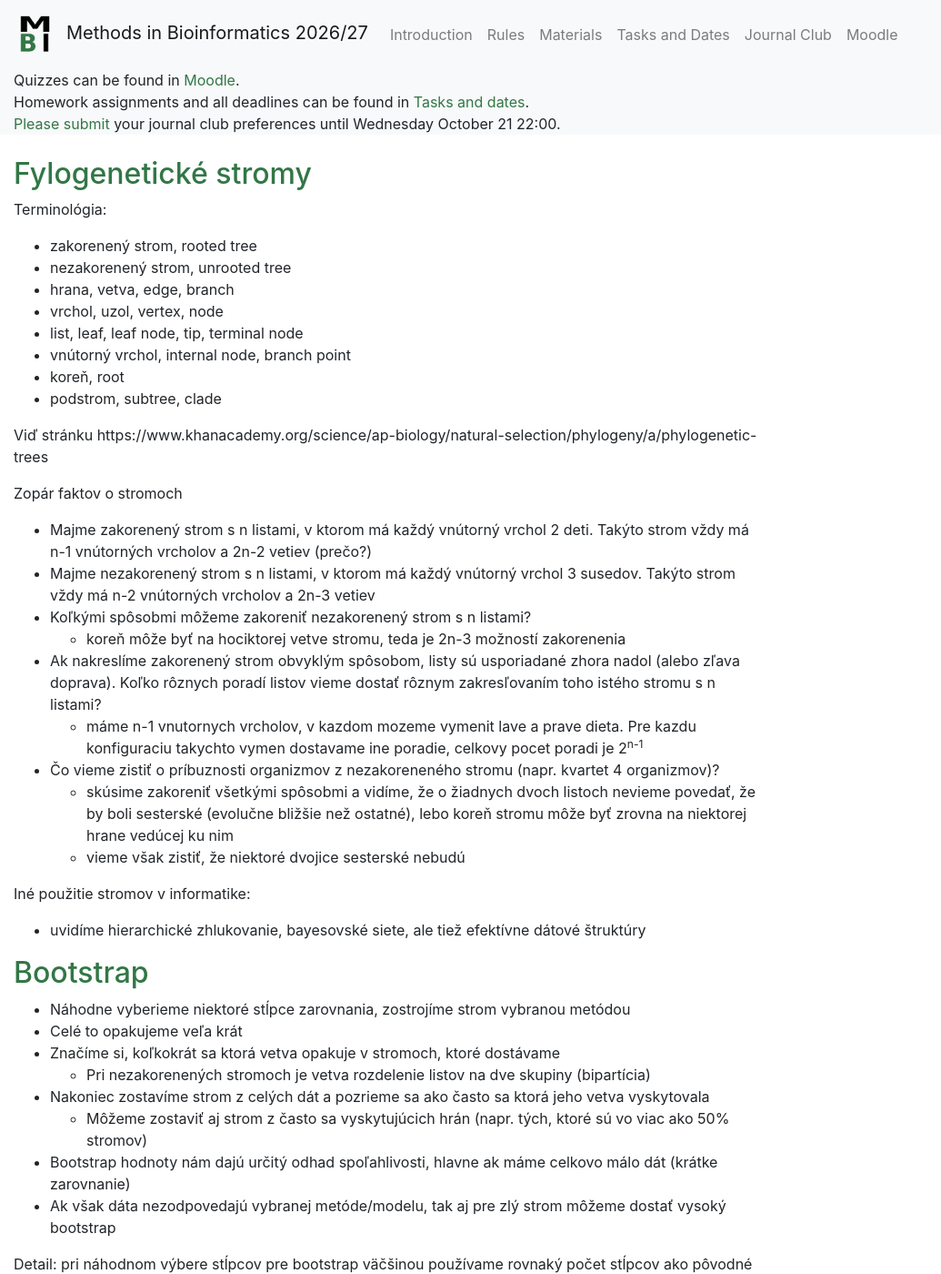
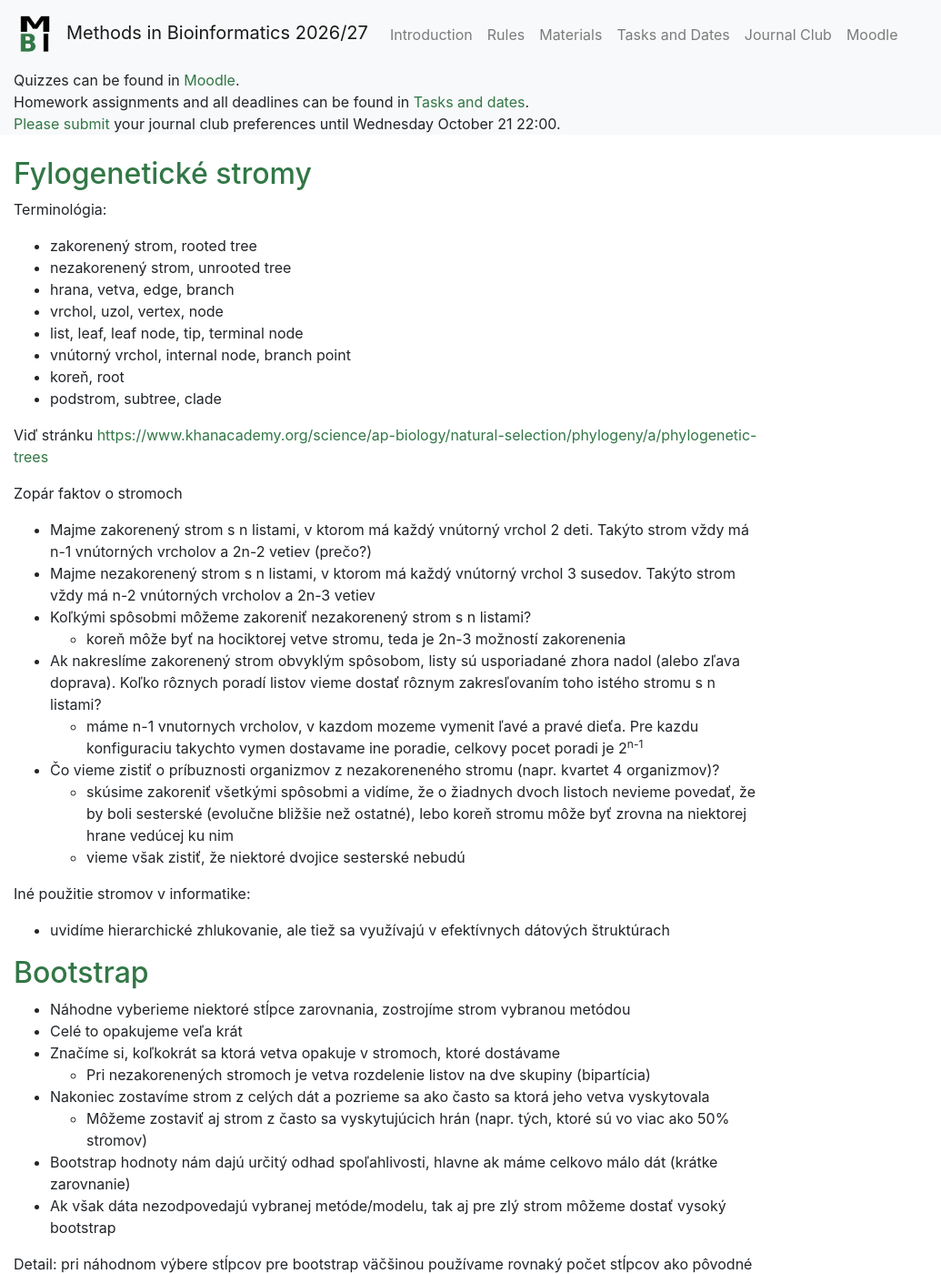
Before and after one commit to fmfi-compbio/mbi, a Jekyll site: the page built from notes/cb-phylo1.md, in a window 1280 px wide and 1400 px high. Shown: the whole window at 91% size, without its empty margins (0-1035 px from the left). Built offline with Jekyll 4.4.1, drawn with Linux system fonts in a browser that asks for light colours; nearby versions of some CDN libraries; our own code applies the rules of GitHub Pages for plain Markdown files; some of the changed text lies outside the part shown.

Commit message:
cb-phylo

```diff
--- a/notes/cb-phylo1.md
+++ b/notes/cb-phylo1.md
@@ -17,7 +17,7 @@
   - koreň, root
   - podstrom, subtree, clade
 
-Viď stránku https://www.khanacademy.org/science/ap-biology/natural-selection/phylogeny/a/phylogenetic-trees
+Viď stránku <https://www.khanacademy.org/science/ap-biology/natural-selection/phylogeny/a/phylogenetic-trees>
 
 Zopár faktov o stromoch
 
@@ -34,8 +34,8 @@
     usporiadané zhora nadol (alebo zľava doprava). Koľko rôznych poradí
     listov vieme dostať rôznym zakresľovaním toho istého stromu s n
     listami?
-      - máme n-1 vnutornych vrcholov, v kazdom mozeme vymenit lave a
-        prave dieta. Pre kazdu konfiguraciu takychto vymen dostavame ine
+      - máme n-1 vnutornych vrcholov, v kazdom mozeme vymenit ľavé a
+        pravé dieťa. Pre kazdu konfiguraciu takychto vymen dostavame ine
         poradie, celkovy pocet poradi je 2<sup>n-1</sup>
   - Čo vieme zistiť o príbuznosti organizmov z nezakoreneného stromu
     (napr. kvartet 4 organizmov)?
@@ -47,8 +47,8 @@
 
 Iné použitie stromov v informatike:
 
-  - uvidíme hierarchické zhlukovanie, bayesovské siete, ale tiež
-    efektívne dátové štruktúry
+  - uvidíme hierarchické zhlukovanie, ale tiež sa využívajú v
+    efektívnych dátových štruktúrach
 
 ## Bootstrap
 
@@ -145,9 +145,9 @@
 \end{array}
 \right)$
 
-  - $\kappa=\alpha/\beta$ je pomer rýchlostí, ktorými sa deju
+  - $\kappa=\alpha/\beta$ je pomer rýchlostí, ktorými sa dejú
     tranzície vs. transverzie
-  - $\pi_j$ je frekvencia bazy $j$ v sekvencii
+  - $\pi_j$ je frekvencia bázy $j$ v sekvencii
   - Rýchlosť, ako sa deje substitúcia z X do Y je súčin pravdepodobnosti
     Y a faktoru, ktorý zavisí od toho, či ide o tranzíciu alebo
     transverziu
```
Also changed, not shown: other parts of notes/cb-phylo1.md (+2 -2 lines), Materials.md (+2 -2 lines), 1 other file.
